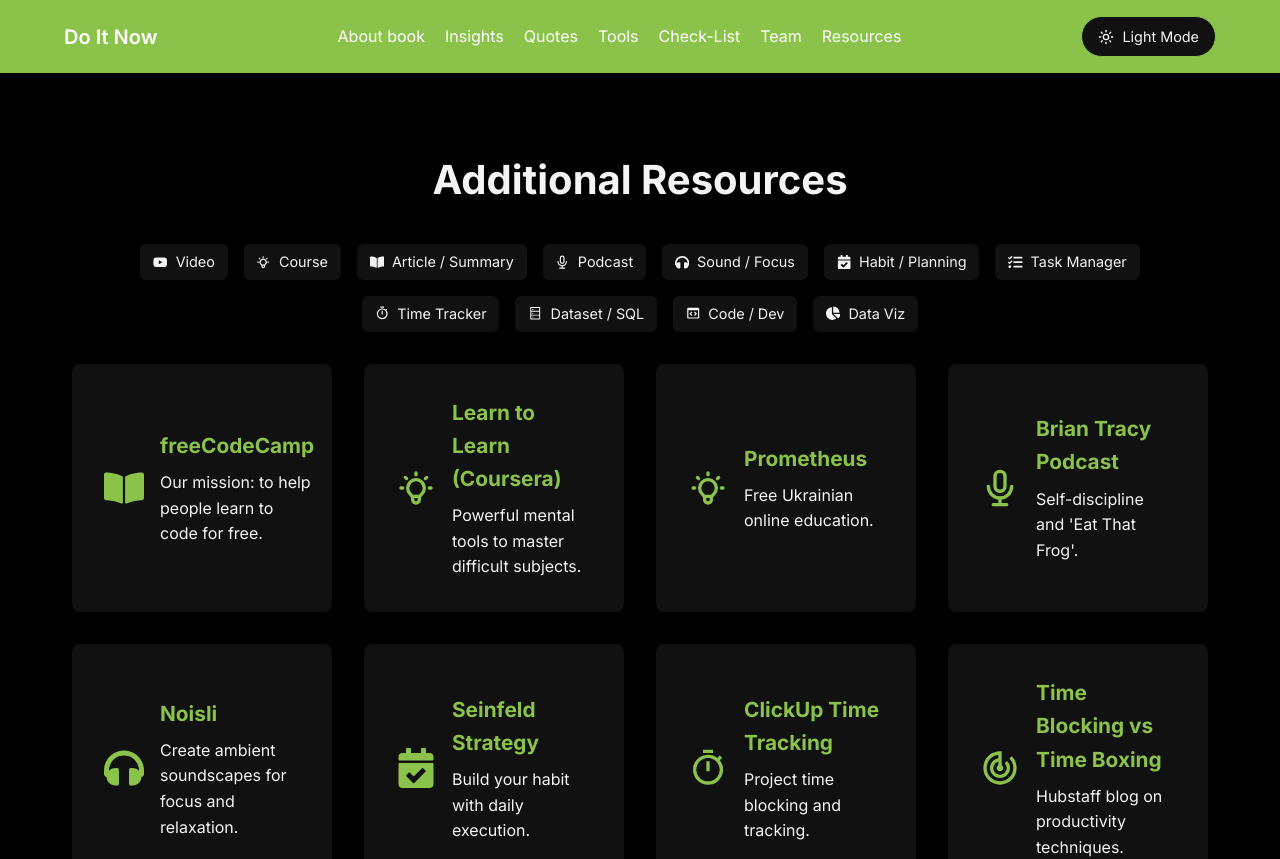
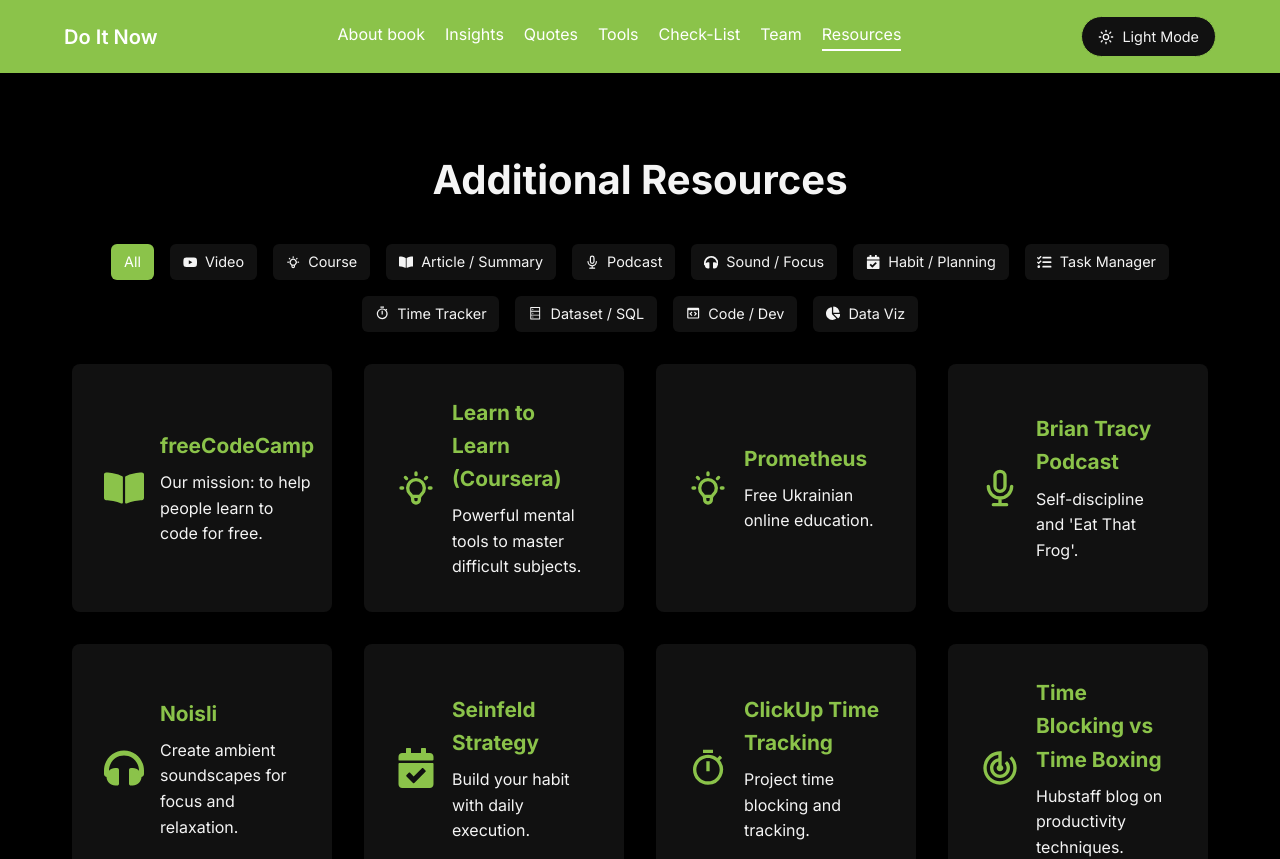
Before and after one commit to Ded-Goit/my-book-site, a Next.js app: page /resources in a window 1280 px wide. Shown: the top 859 px of the page. Built offline with nearby package versions, Linux system fonts and the light colour scheme.

Commit message:
added sorting resourses

```diff
--- a/app/resources/page.tsx
+++ b/app/resources/page.tsx
@@ -1,5 +1,6 @@
 "use client";
 
+import { useState } from "react";
 import styles from "./resources.module.css";
 import {
   FaYoutube,
@@ -15,213 +16,235 @@
 import { AiOutlineDatabase } from "react-icons/ai";
 
 export default function ResourcesPage() {
+  const [activeCategory, setActiveCategory] = useState<string | null>(null);
+
   const resources = [
-    // 📚 Курси / Навчання
     {
-      title: "freeCodeCamp ",
-      description: "Our mission: to help people learn to code for free. ",
+      title: "freeCodeCamp",
+      description: "Our mission: to help people learn to code for free.",
       icon: <FaBookOpen />,
       link: "https://www.freecodecamp.org/learn",
+      category: "Course",
     },
     {
       title: "Learn to Learn (Coursera)",
       description: "Powerful mental tools to master difficult subjects.",
       icon: <HiOutlineLightBulb />,
       link: "https://www.coursera.org/learn/learning-how-to-learn",
+      category: "Course",
     },
     {
       title: "Prometheus",
       description: "Free Ukrainian online education.",
       icon: <HiOutlineLightBulb />,
       link: "https://prometheus.org.ua",
+      category: "Course",
     },
-
-    // 🎧 Аудіо / Подкасти
     {
       title: "Brian Tracy Podcast",
       description: "Self-discipline and 'Eat That Frog'.",
       icon: <HiOutlineMicrophone />,
       link: "https://personaldevelopmentmasterypodcast.com/episode/230-brian-tracy-on-self-discipline-and-eating-that-frog",
+      category: "Podcast",
     },
     {
       title: "Noisli",
       description: "Create ambient soundscapes for focus and relaxation.",
       icon: <FaHeadphones />,
       link: "https://www.noisli.com",
+      category: "Sound / Focus",
     },
-
-    // ⏱️ Тайм-менеджмент
     {
       title: "Seinfeld Strategy",
       description: "Build your habit with daily execution.",
       icon: <FaCalendarCheck />,
       link: "https://screenapp.io/blog/seinfeld-strategy-complete-guide",
+      category: "Habit / Planning",
     },
     {
       title: "ClickUp Time Tracking",
       description: "Project time blocking and tracking.",
       icon: <MdOutlineTimer />,
       link: "https://clickup.com/lp/features/project-time-tracking",
+      category: "Time Tracker",
     },
     {
       title: "Time Blocking vs Time Boxing",
       description: "Hubstaff blog on productivity techniques.",
       icon: <MdOutlineTrackChanges />,
       link: "https://hubstaff.com/blog/time-blocking-vs-time-boxing",
+      category: "Habit / Planning",
     },
     {
       title: "Timeboxing with Clockify",
       description: "Practical guide to timeboxing tasks.",
       icon: <MdOutlineTrackChanges />,
       link: "https://clockify.me/timeboxing",
+      category: "Habit / Planning",
     },
-
-    // 🗂️ Інструменти для роботи
     {
       title: "Kanban Tool",
       description: "Apps for Kanban and task management.",
       icon: <FaTasks />,
       link: "https://play.google.com/store/search?q=Kanban%20Tool&c=apps",
+      category: "Task Manager",
     },
     {
       title: "Asana",
       description: "Popular project management tool.",
       icon: <FaTasks />,
       link: "https://asana.com",
+      category: "Task Manager",
     },
     {
       title: "Jira",
       description: "Project tracking by Atlassian.",
       icon: <FaTasks />,
       link: "https://www.atlassian.com/software/jira",
+      category: "Task Manager",
     },
     {
       title: "Clockify",
       description: "Time tracker and timesheet app.",
       icon: <MdOutlineTimer />,
       link: "https://clockify.me",
+      category: "Time Tracker",
     },
     {
       title: "Notion",
       description: "All-in-one workspace for notes & projects.",
       icon: <BiNotepad />,
       link: "https://www.notion.com",
+      category: "Task Manager",
     },
     {
       title: "Forest App",
       description: "Stay focused by growing virtual trees.",
       icon: <HiOutlineLightBulb />,
       link: "https://play.google.com/store/apps/details?id=cc.forestapp",
+      category: "Habit / Planning",
     },
     {
       title: "Freedom App",
       description: "Block distractions and focus deeply.",
       icon: <HiOutlineLightBulb />,
       link: "https://play.google.com/store/apps/details?id=to.freedom.android2",
+      category: "Habit / Planning",
     },
-
-    // 📊 Data Analysis ресурси — нові!
     {
       title: "Kaggle",
       description: "Practice data science with competitions and real datasets.",
       icon: <AiOutlineDatabase />,
       link: "https://www.kaggle.com/",
+      category: "Dataset / SQL",
     },
     {
       title: "Google Dataset Search",
       description: "Find open datasets for your projects.",
       icon: <AiOutlineDatabase />,
       link: "https://datasetsearch.research.google.com/",
+      category: "Dataset / SQL",
     },
     {
       title: "DataCamp",
       description: "Learn data analysis and Python interactively.",
       icon: <HiOutlineLightBulb />,
       link: "https://www.datacamp.com/",
+      category: "Course",
     },
     {
       title: "Awesome Public Datasets",
       description: "Huge curated list of free datasets.",
       icon: <AiOutlineDatabase />,
       link: "https://github.com/awesomedata/awesome-public-datasets",
+      category: "Dataset / SQL",
     },
     {
       title: "Data.gov.ua",
       description: "Official open data portal of Ukraine.",
       icon: <AiOutlineDatabase />,
       link: "https://data.gov.ua/",
+      category: "Dataset / SQL",
     },
     {
       title: "SQLBolt",
       description: "Interactive SQL lessons and exercises.",
       icon: <AiOutlineDatabase />,
       link: "https://sqlbolt.com/",
+      category: "Dataset / SQL",
     },
     {
       title: "Tableau Public",
       description: "Free platform for sharing data visualizations.",
       icon: <FaChartPie />,
       link: "https://public.tableau.com/",
+      category: "Data Viz",
     },
     {
       title: "Towards Data Science",
       description: "Articles and tutorials on data science and analytics.",
       icon: <FaBookOpen />,
       link: "https://towardsdatascience.com/",
+      category: "Article / Summary",
     },
-
-    // 💻 Dev / Coding
     {
       title: "React Bits",
       description: "Useful React snippets and patterns.",
       icon: <BiCodeBlock />,
       link: "https://www.reactbits.dev/",
+      category: "Code / Dev",
     },
     {
       title: "Git by Bit",
       description: "Modern git commands explained.",
       icon: <BiGitBranch />,
       link: "https://gitbybit.com/",
+      category: "Code / Dev",
     },
     {
       title: "Database Build",
       description: "Database prototyping tool.",
       icon: <AiOutlineDatabase />,
       link: "https://database.build/",
+      category: "Dataset / SQL",
     },
     {
       title: "SQLZoo",
       description: "Free interactive SQL tutorial.",
       icon: <AiOutlineDatabase />,
       link: "https://sqlzoo.net/wiki/SQL_Tutorial",
+      category: "Dataset / SQL",
     },
     {
       title: "CodinGame",
       description: "Practice coding through games.",
       icon: <BiCodeBlock />,
       link: "http://codingame.com",
+      category: "Code / Dev",
     },
-    // 📚 Курси / Навчання
     {
       title: "Eat That Frog (summary - Samuel Davies)",
       description: "Samuel Thomas Davies summary.",
       icon: <FaBookOpen />,
       link: "https://www.samuelthomasdavies.com/book-summaries/business/eat-that-frog",
+      category: "Article / Summary",
     },
-    // 🎥 Відео / YouTube
     {
       title: "Learning how to learn",
       description: "Barbara Oakley's famous talk on how to learn effectively.",
       icon: <FaYoutube />,
       link: "https://www.youtube.com/watch?v=O96fE1E-rf8",
+      category: "Video",
     },
     {
       title: "Eat That Frog (video)",
       description: "Brian Tracy's method explained on YouTube.",
       icon: <FaYoutube />,
       link: "https://www.youtube.com/watch?v=cvlUaP54w78",
+      category: "Video",
     },
   ];
+
   const legend = [
     { icon: <FaYoutube />, label: "Video" },
     { icon: <HiOutlineLightBulb />, label: "Course" },
@@ -235,18 +258,38 @@
     { icon: <BiCodeBlock />, label: "Code / Dev" },
     { icon: <FaChartPie />, label: "Data Viz" },
   ];
+
+  const filteredResources =
+    activeCategory === null
+      ? resources
+      : resources.filter((res) => res.category === activeCategory);
+
   return (
     <section className={styles.wrapper}>
       <h1 className={styles.heading}>Additional Resources</h1>
       <div className={styles.legend}>
+        <span
+          onClick={() => setActiveCategory(null)}
+          className={activeCategory === null ? styles.active : ""}
+        >
+          All
+        </span>
         {legend.map((item, idx) => (
-          <span key={idx}>
+          <span
+            key={idx}
+            onClick={() =>
+              setActiveCategory(
+                activeCategory === item.label ? null : item.label
+              )
+            }
+            className={activeCategory === item.label ? styles.active : ""}
+          >
             {item.icon} {item.label}
           </span>
         ))}
       </div>
       <div className={styles.grid}>
-        {resources.map((res, idx) => (
+        {filteredResources.map((res, idx) => (
           <a
             key={idx}
             href={res.link}
--- a/app/resources/resources.module.css
+++ b/app/resources/resources.module.css
@@ -80,6 +80,7 @@
     font-size: 1rem;
   }
 }
+
 .legend {
   display: flex;
   flex-wrap: wrap;
@@ -97,4 +98,15 @@
   padding: 0.4rem 0.8rem;
   border-radius: 6px;
   box-shadow: 0 2px 4px var(--card-shadow);
+  cursor: pointer;
+  transition: background 0.2s, color 0.2s;
 }
+
+.legend span:hover {
+  background: var(--accent-bg);
+}
+
+.legend span.active {
+  background: var(--accent);
+  color: white;
+}
--- a/components/Header/Header.module.css
+++ b/components/Header/Header.module.css
@@ -42,3 +42,19 @@
     display: none;
   }
 }
+.desktopNav a {
+  color: white;
+  font-weight: 500;
+  text-decoration: none;
+  transition: opacity 0.3s, border-bottom 0.3s;
+  padding-bottom: 2px;
+  border-bottom: 2px solid transparent;
+}
+
+.desktopNav a:hover {
+  opacity: 0.8;
+}
+
+.desktopNav a.activeLink {
+  border-bottom: 2px solid white;
+}
--- a/components/Header/Header.tsx
+++ b/components/Header/Header.tsx
@@ -1,11 +1,24 @@
 "use client";
 
 import Link from "next/link";
+import { usePathname } from "next/navigation";
 import MobileMenu from "@/components/MobileMenu/MobileMenu";
 import styles from "./Header.module.css";
 import ThemeSwitcher from "@/components/ThemeSwitcher";
 
 export default function Header() {
+  const pathname = usePathname();
+
+  const navLinks = [
+    { href: "/about", label: "About book" },
+    { href: "/insights", label: "Insights" },
+    { href: "/quotes", label: "Quotes" },
+    { href: "/tools", label: "Tools" },
+    { href: "/checklist", label: "Check-List" },
+    { href: "/team", label: "Team" },
+    { href: "/resources", label: "Resources" },
+  ];
+
   return (
     <header className={styles.header}>
       <div className={styles.container}>
@@ -15,13 +28,15 @@
 
         <MobileMenu />
         <nav className={styles.desktopNav}>
-          <Link href="/about">About book</Link>
-          <Link href="/insights">Insights</Link>
-          <Link href="/quotes">Quotes</Link>
-          <Link href="/tools">Tools</Link>
-          <Link href="/checklist">Check-List</Link>
-          <Link href="/team">Team</Link>
-          <Link href="/resources">Resources</Link>
+          {navLinks.map((link) => (
+            <Link
+              key={link.href}
+              href={link.href}
+              className={pathname === link.href ? `${styles.activeLink}` : ""}
+            >
+              {link.label}
+            </Link>
+          ))}
         </nav>
         <ThemeSwitcher />
       </div>
```
